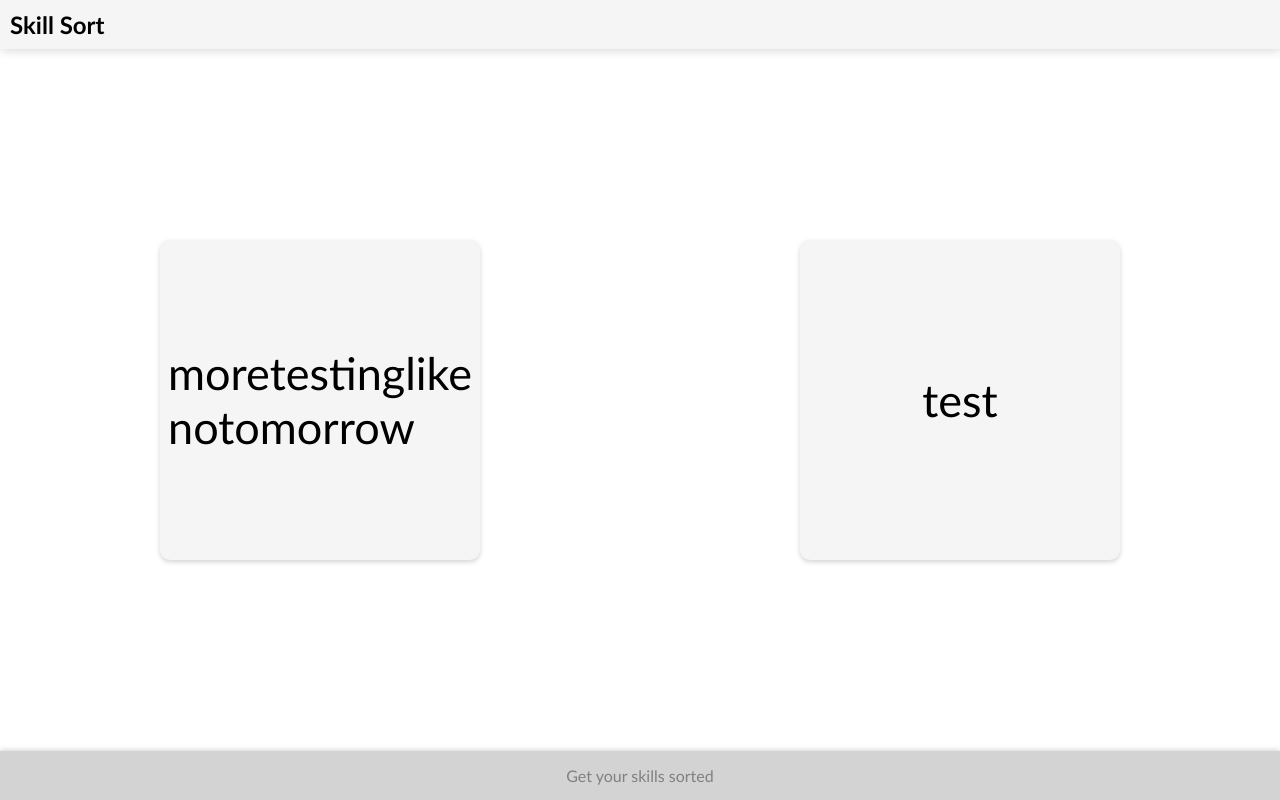
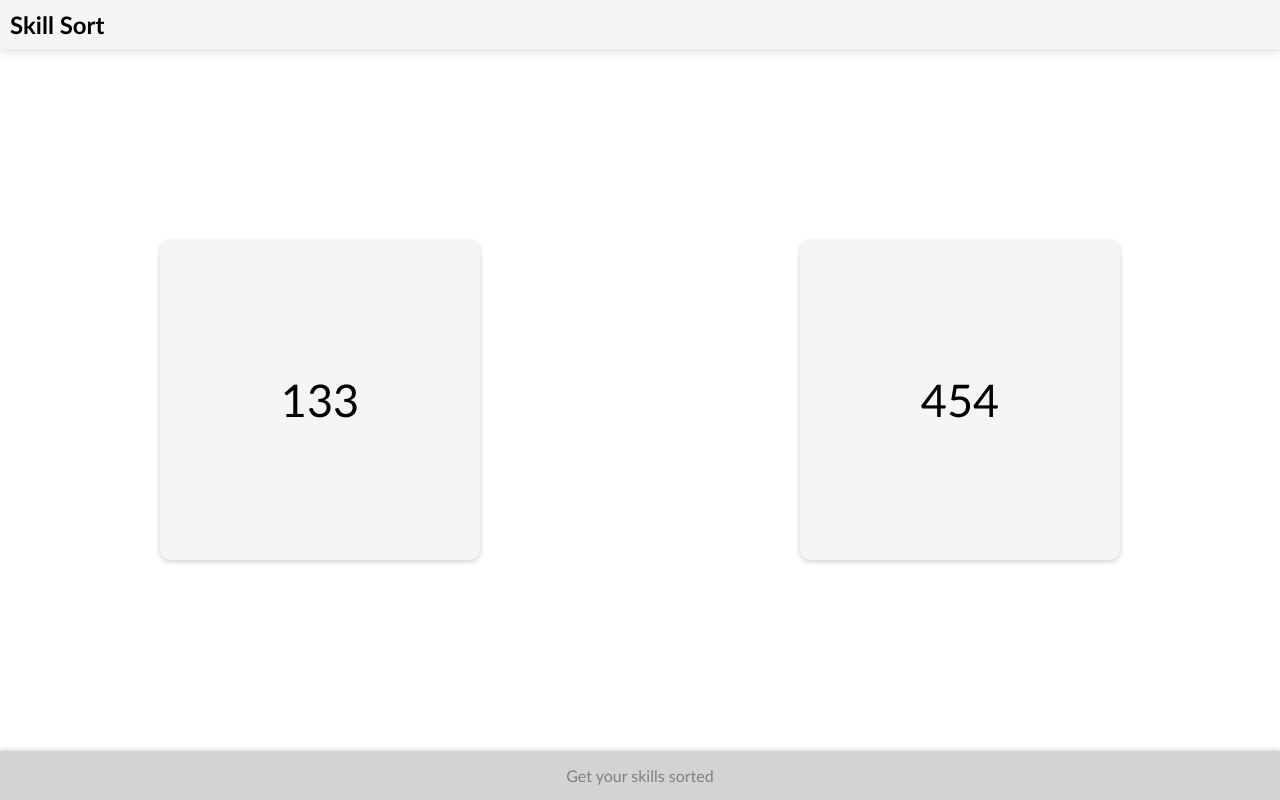
Before and after one commit to Nefrin/Skill-Sort, a plain HTML site: page index.html in a window 1280 px wide. Drawn offline with Linux system fonts and the light colour scheme.

Commit message:
Add Basic UI Controller

```diff
--- a/index.html
+++ b/index.html
@@ -13,12 +13,12 @@
         <main>
             <div>
                 <div class="option" id="left_option">
-                    <span>moretestinglike notomorrow</span>
+                    <span id="left_option_text">moretestinglike notomorrow</span>
                 </div>
             </div>
             <div>
                 <div class="option" id="right_option">
-                    <span>test</span>
+                    <span id="right_option_text">test</span>
                 </div>
             </div>
         </main>
--- a/skill_sort.js
+++ b/skill_sort.js
@@ -0,0 +1,48 @@
+
+
+class UIController
+{
+
+    constructor()
+    {
+        this.left_callback = function (e) { console.log("left default"); };
+        this.right_callback = function (e) { console.log("right default"); };
+
+        console.log("constructor")
+        this.left_button = document.getElementById("left_option");
+        this.left_button_text = document.getElementById("left_option_text");
+        this.left_button.addEventListener("click", this.left_callback);
+
+        this.right_button = document.getElementById("right_option");
+        this.right_button_text = document.getElementById("right_option_text");
+        this.right_button.addEventListener("click", this.right_callback);
+    }
+
+    set_left_callback(callback){
+        this.left_callback = callback;
+    }
+
+    set_right_callback(callback){
+        this.right_callback = callback;
+    }
+
+    set_left_text(text){
+        this.left_button_text.textContent = text;
+    }
+
+    set_right_text(text){
+        this.right_button_text.textContent = text;
+    }
+
+
+}
+
+var uiController;
+
+window.onload = function (e) {
+    console.log("starting");
+    uiController = new UIController;
+
+    uiController.set_left_text("133");
+    uiController.set_right_text("454");
+}
```
